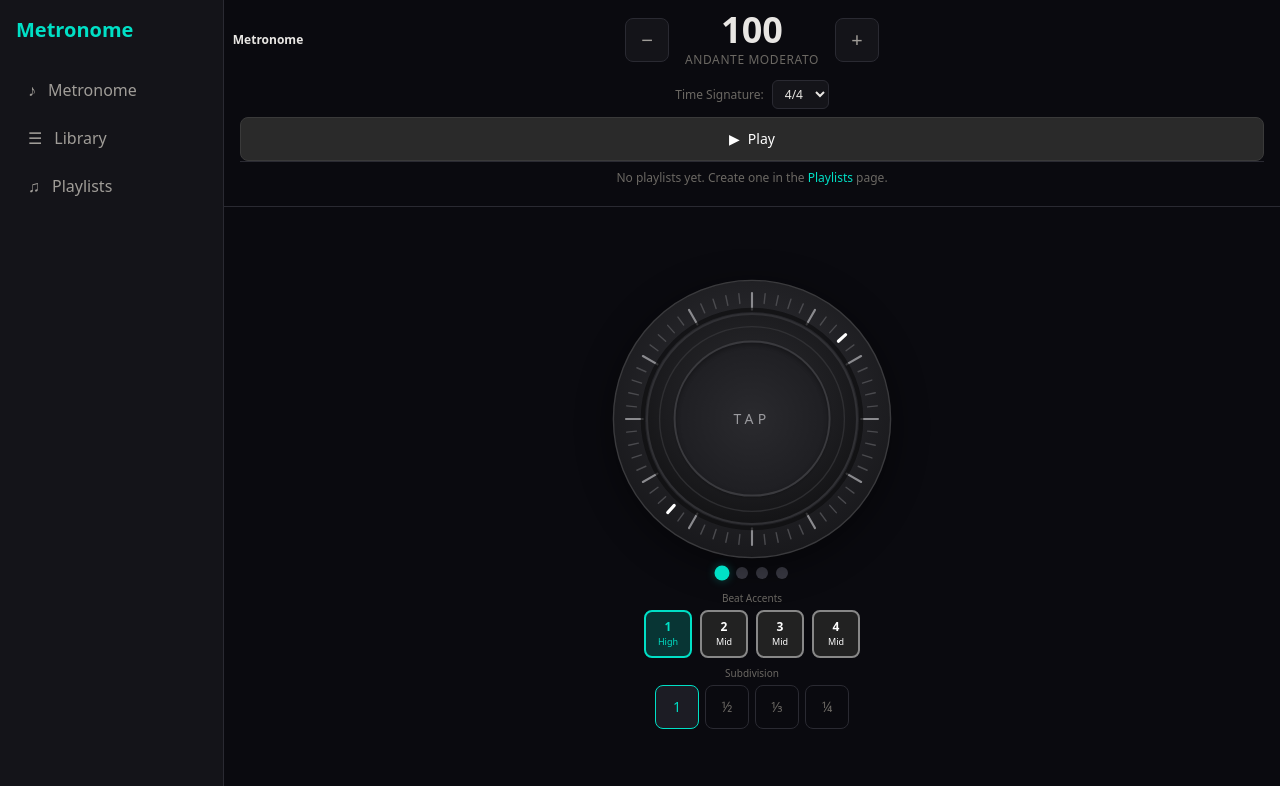
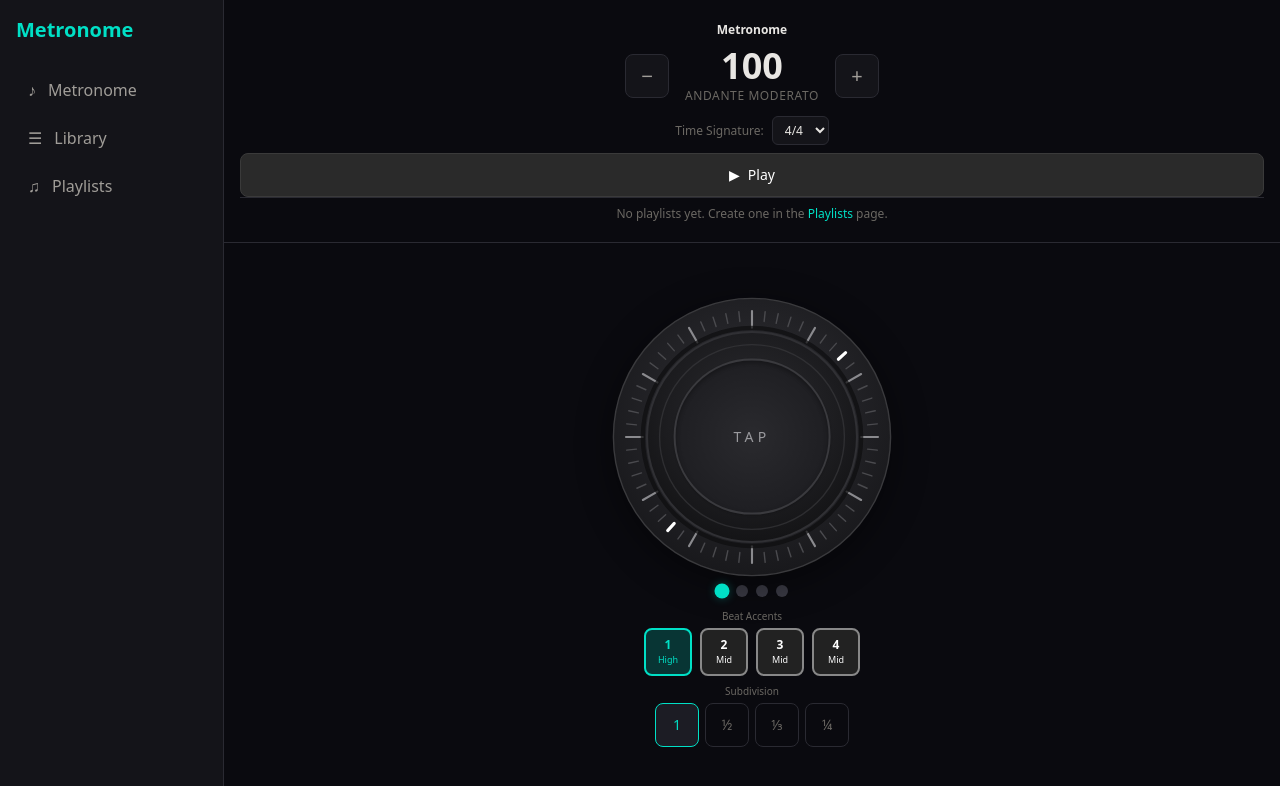
Before and after one commit to danielfpadilla/metronome, a React (Vite) app: page / in a window 1280 px wide. Shown: the top 786 px of the page. Built offline with nearby package versions, Linux system fonts and the light colour scheme.

Commit message:
fix: center Metronome title above BPM display in top bar

```diff
--- a/src/components/Metronome/Metronome.tsx
+++ b/src/components/Metronome/Metronome.tsx
@@ -101,15 +101,14 @@ export function Metronome() {
 
       {/* Top controls */}
       <div className="px-4 py-3 border-b border-[var(--line)]">
-        <div className="flex items-center justify-between mb-3">
-          <div className="w-14 h-9 flex items-center justify-center text-[var(--ink)] font-bold text-xs">Metronome</div>
+        <div className="flex flex-col items-center mb-3">
+          <div className="h-9 flex items-center justify-center text-[var(--ink)] font-bold text-xs">Metronome</div>
           <BpmDisplay
             bpm={metro.bpm}
             flash={flashNumbers}
             onIncrement={() => metro.setBpm(metro.bpm + 1)}
             onDecrement={() => metro.setBpm(metro.bpm - 1)}
           />
-          <div className="w-14 h-9" />
         </div>
 
         {/* Time signature selector */}
```
